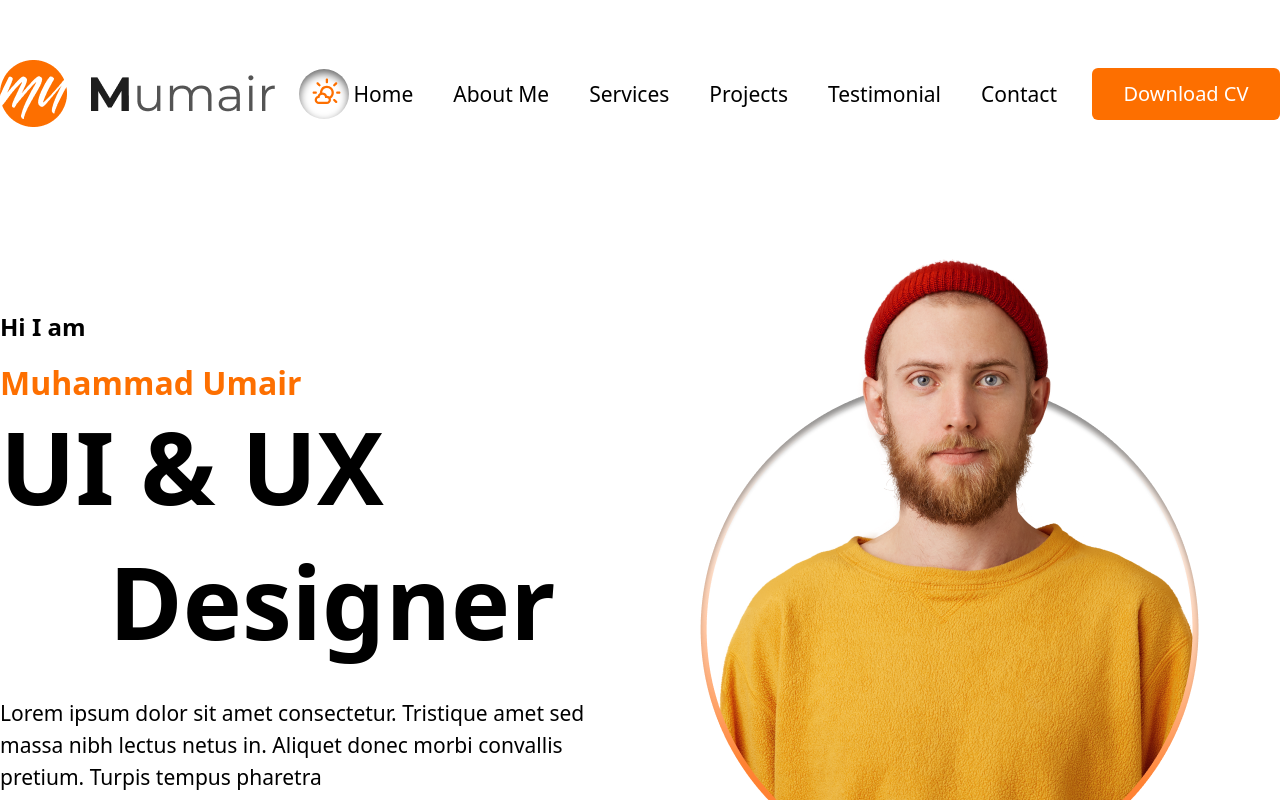
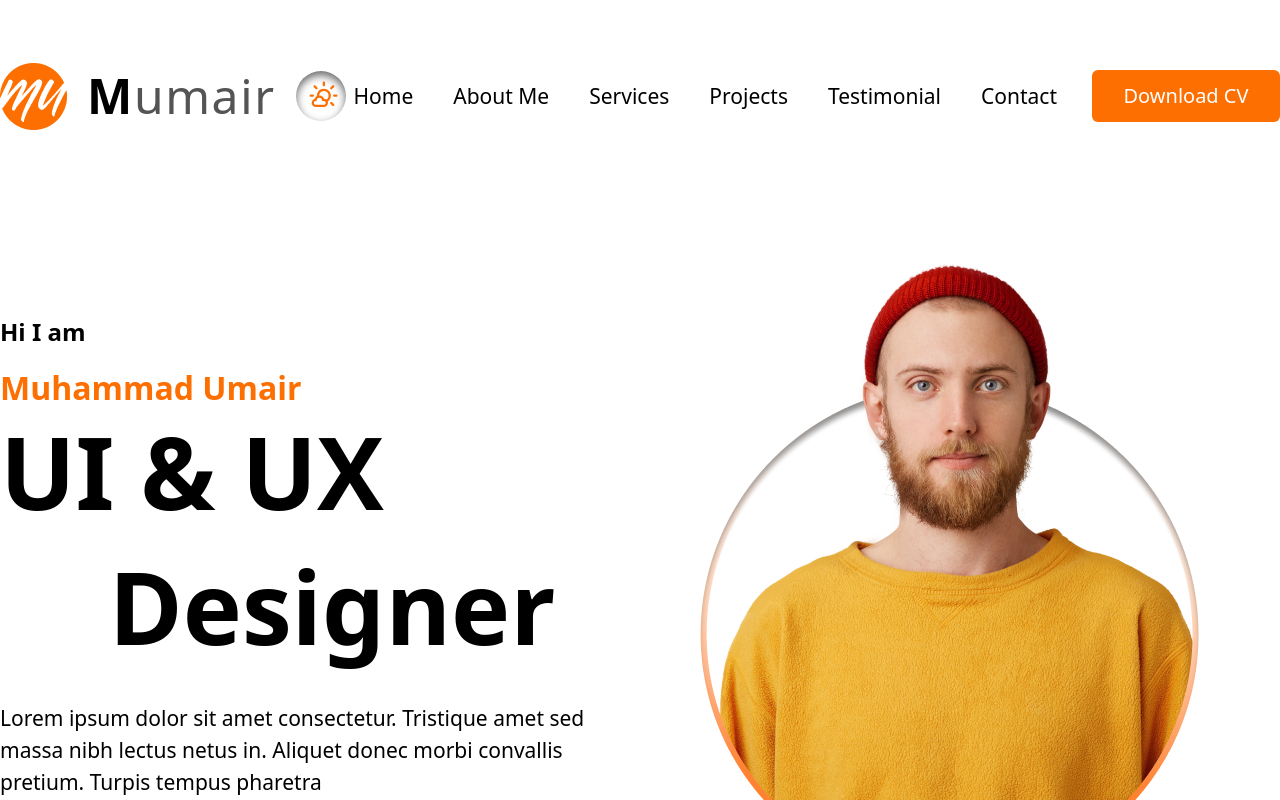
Before and after one commit to habibimamrifat/LukasFrontEnd, a React (Vite) app: page / in a window 1280 px wide. Shown: the top 800 px of the page. Built offline with nearby package versions, Linux system fonts and the light colour scheme.

Commit message:
dark thim almost done

```diff
--- a/src/Components/AllTextType.jsx
+++ b/src/Components/AllTextType.jsx
@@ -1,34 +1,34 @@
 const NormalText = ({ innerText }) => {
   return (
-    <div className="font-normal text-[21px] leading-8 text-black ">
+    <div className="font-normal text-[21px] leading-8 text-black dark:text-white dark:mix-blend-difference">
       {innerText}
     </div>
   );
 };
 const HightLightText = ({ innerText }) => {
   return (
-    <div className="font-bold text-[100px] leading-[135px] text-black ">
+    <div className="font-bold text-[100px] leading-[135px] text-black dark:text-white dark:mix-blend-difference">
       {innerText}
     </div>
   );
 };
 const HMediumText = ({ innerText }) => {
   return (
-    <div className="font-semibold text-[65px] leading-8 text-black ">
+    <div className="font-semibold text-[65px] leading-8 text-black dark:text-white dark:mix-blend-difference">
       {innerText}
     </div>
   );
 };
 const HSmallText = ({ innerText }) => {
   return (
-    <div className="font-semibold text-[32px] leading-8 text-black ">
+    <div className="font-semibold text-[32px] leading-8 text-black dark:text-white dark:mix-blend-difference">
       {innerText}
     </div>
   );
 };
 const SmallBoldText = ({ innerText }) => {
   return (
-    <div className="font-semibold text-[24px] leading-8 text-black ">
+    <div className="font-semibold text-[24px] leading-8 text-black dark:text-white dark:mix-blend-difference">
       {innerText}
     </div>
   );
--- a/src/Components/DarkLightToggler.jsx
+++ b/src/Components/DarkLightToggler.jsx
@@ -4,13 +4,10 @@ import { GiNightSky } from "react-icons/gi";
 
 const DarkLightToggler = () => {
 
-  const [rotationAngle, setRotationAngle] = useState(0);
+
   const [mode, setMode] = useState("day");
 
-  const rotateAndToggleMode = () => {
-    setRotationAngle(rotationAngle + 180);
-    setMode(mode === "day" ? "night" : "day");
-  };
+
 
   return (
     <div className="w-[50px] h-[50px]  rounded-full  items-center relative overflow-hidden ms-5"
--- a/src/Components/Footer.jsx
+++ b/src/Components/Footer.jsx
@@ -1,15 +1,25 @@
 import React from "react";
 import MenuOptions from "./MenuOptions";
 import SocialHandlels from "./SocialHandlels";
-import logo from "../assets/logos/logo (1).png";
+import logo from "../assets/logos/Subtract.png";
 import Container from "../Containers/Container";
 
 const Footer = () => {
   return (
     <Container>
-      <div className="w-full mt-[135px] bg-[#F8F8F8]">
+      <div className="w-full mt-[135px] bg-[#F8F8F8] dark:bg-transparent">
       <div className="flex flex-col items-center pt-[105px] pb-[60px]">
-        <img src={logo} alt="" className="mb-[80px]" />
+
+
+        <div className="flex items-center justify-center gap-5 mb-[80px] tracking-widest">
+        <img src={logo} alt="" className="" />
+        <h2>
+          <span className="font-bold text-[48px] text-black dark:text-white">M</span>
+          <span className="font-normal text-[48px] text-[#545454] dark:text-white">umair</span>
+        </h2>
+        </div>
+
+
         <div className="mb-[80px]">
           <MenuOptions />
         </div>
--- a/src/Components/NavBar.jsx
+++ b/src/Components/NavBar.jsx
@@ -1,6 +1,6 @@
 import React from "react";
 import Container from "../Containers/Container";
-import logo from "../assets/logos/logo (1).png";
+import logo from "../assets/logos/Subtract.png";
 import MenuOptions from "./MenuOptions";
 import { OrangeButton } from "./AllButton";
 import DarkLightToggler from "./DarkLightToggler";
@@ -11,7 +11,17 @@ const NavBar = () => {
       <Container>
         <div className="w-full flex justify-between items-center">
           <div className="flex items-center">
-          <img src={logo} alt="" />
+          <div className="flex items-center justify-center gap-5 tracking-widest">
+              <img src={logo} alt="" className="" />
+              <h2>
+                <span className="font-bold text-[48px] text-black dark:text-white">
+                  M
+                </span>
+                <span className="font-normal text-[48px] text-[#545454] dark:text-white">
+                  umair
+                </span>
+              </h2>
+            </div>
           <DarkLightToggler/>
           </div>
           <div className="flex items-center gap-[35px]">
--- a/src/Components/SocialHandlels.jsx
+++ b/src/Components/SocialHandlels.jsx
@@ -3,7 +3,7 @@ import { FaFacebook,FaTwitter,FaInstagram,FaLinkedin } from "react-icons/fa";
 
 const SocialHandlels = () => {
   return (
-    <div className='flex gap-6'>
+    <div className='flex gap-6 dark:text-white'>
       <FaFacebook className='h-6 w-6' />
       <FaTwitter className='h-6 w-6'/>
       <FaInstagram className='h-6 w-6' />
--- a/src/Pages/Home.jsx
+++ b/src/Pages/Home.jsx
@@ -1,7 +1,7 @@
 import React from "react";
 import Container from "../Containers/Container";
 import Hero from "../Sections/HomePage/Hero";
-import AboutMe from "../Sections/HomePage/AboutMe"
+import AboutMe from "../Sections/HomePage/AboutMe";
 import Services from "../Sections/HomePage/Services";
 import MyProjects from "../Sections/HomePage/MyProjects";
 import ContactMe from "../Sections/HomePage/ContactMe";
@@ -11,17 +11,17 @@ import NavBar from "../Components/NavBar";
 
 const Home = () => {
   return (
-    <div className="dark:bg-black">
-      <NavBar/>
+    <div className="dark:bg-[#1E1E1E]">
       <Container>
-        <Hero/>
-        <AboutMe/>
-        <Services/>
-        <MyProjects/>
-        <Testimonial/>
-        <ContactMe/>
+        <NavBar />
+        <Hero />
+        <AboutMe />
+        <Services />
+        <MyProjects />
+        <Testimonial />
+        <ContactMe />
+        <Footer />
       </Container>
-      <Footer/>
     </div>
   );
 };
--- a/src/index.css
+++ b/src/index.css
@@ -17,9 +17,11 @@
   opacity: 0.5;
 }
 .swiper-pagination-bullet {
+ background-color: #D9D9D9 !important;
   width: 57px !important;
   height: 16px !important;
   border-radius: 8px !important;
+  mix-blend-mode: difference !important;
 }
 .swiper-pagination-bullet-active {
   background-color: #fd6f00 !important;
```
Also changed, not shown: src/assets/logos/Subtract.png (added), src/assets/logos/logo (1).png (deleted).
